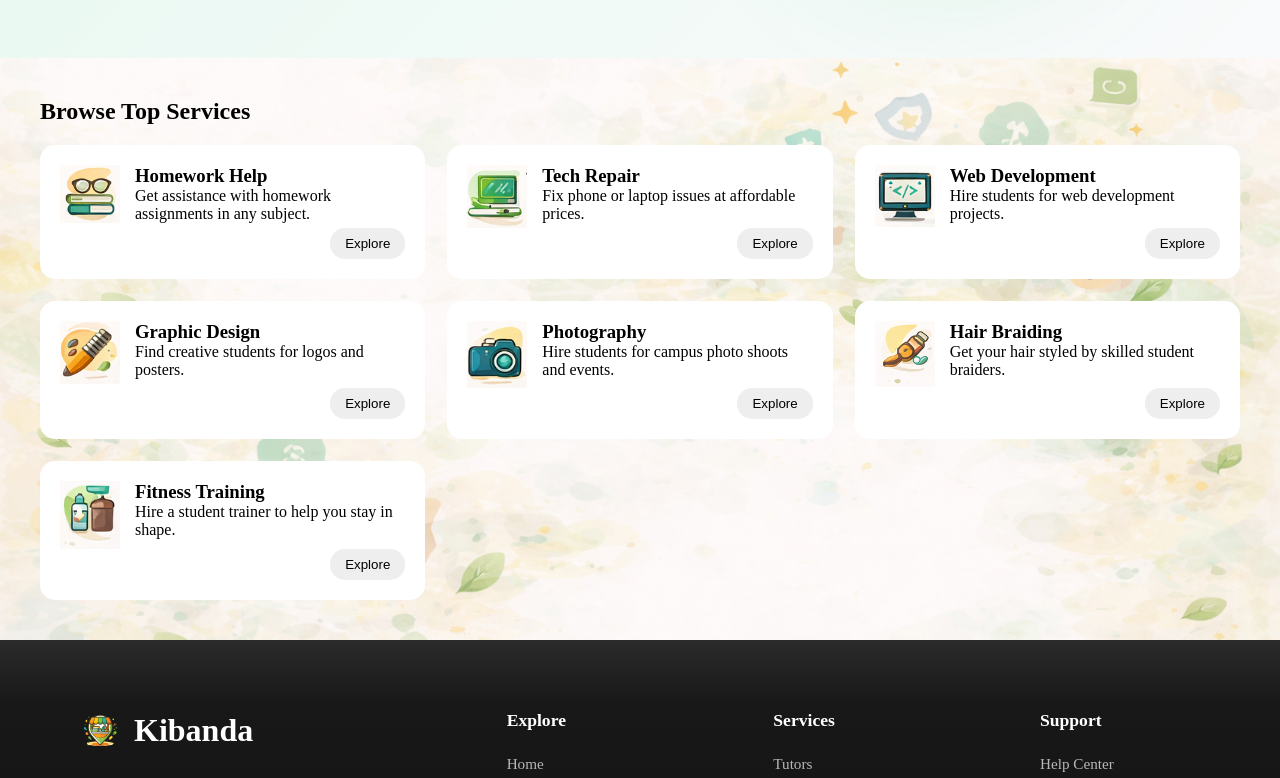
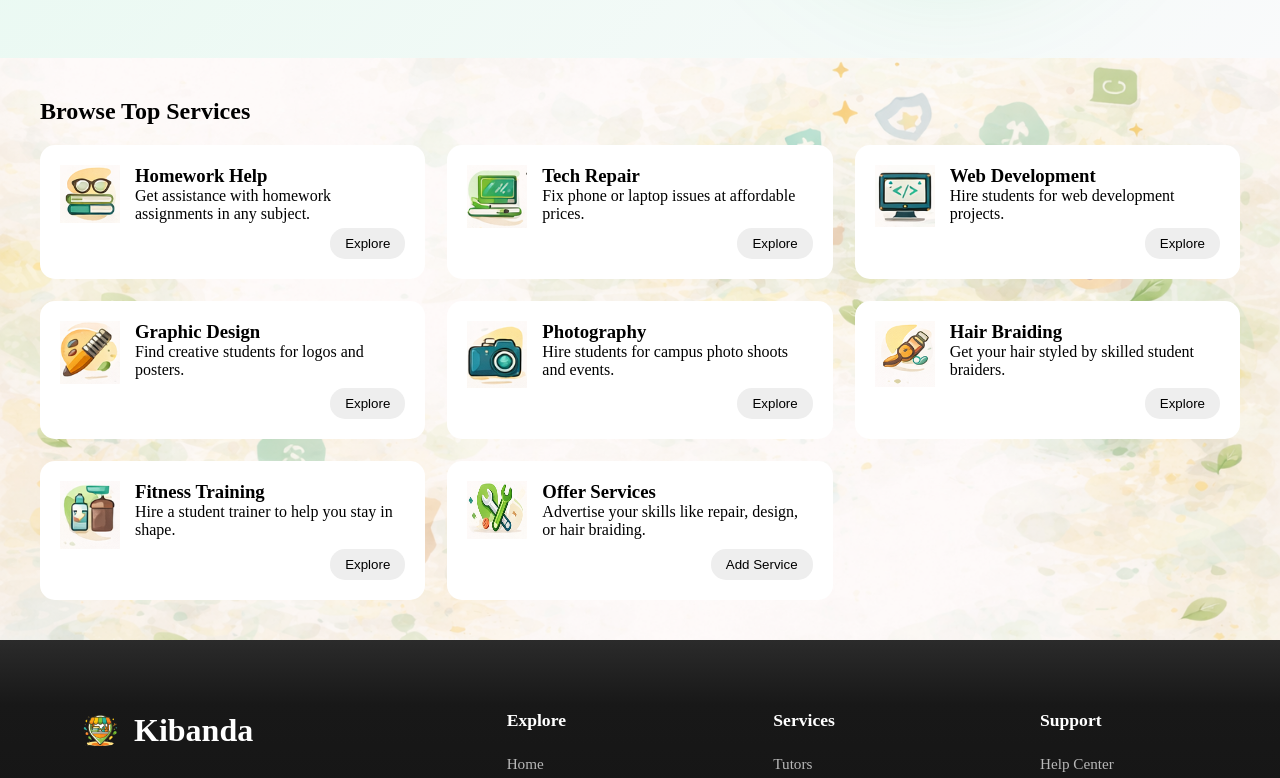
Before and after one commit to josephgakono/Kibanda, a React (Vite) app: page /services in a window 1280 px wide. Shown: the part 522-1300 px from the top of the page. Built offline with nearby package versions, Linux system fonts and the light colour scheme; no server answers; sample sign-in values are in the browser's storage.

Commit message:
improve  services page with search, category filters, and listings navigation

```diff
--- a/src/App.css
+++ b/src/App.css
@@ -488,6 +488,31 @@
   border: none;
   padding: 8px 15px;
   border-radius: 15px;
+}
+
+.tab.active {
+  background: #4caf50;
+  color: white;
+}
+
+.no-services-message {
+  text-align: center;
+  padding: 40px 20px;
+  background: #fff;
+  border-radius: 18px;
+  box-shadow: 0 8px 20px rgba(0, 0, 0, 0.05);
+}
+
+.no-services-message h3 {
+  margin-bottom: 10px;
+}
+
+.no-services-message p {
+  color: #666;
+}
+
+.explore-btn {
+  cursor: pointer;
 }
 
 
--- a/src/pages/Listings.jsx
+++ b/src/pages/Listings.jsx
@@ -2,14 +2,20 @@ import React, { useEffect, useMemo, useState } from "react";
 import { auth, db } from "../firebase/firebase";
 import { Navigate } from "react-router-dom";
 import { collection, onSnapshot, orderBy, query } from "firebase/firestore";
+import { useSearchParams } from "react-router-dom";
 
 function Listings() {
   const user = auth.currentUser;
-
   const [services, setServices] = useState([]);
   const [loading, setLoading] = useState(true);
   const [errorMessage, setErrorMessage] = useState("");
-  const [activeCategory, setActiveCategory] = useState("All");
+  const [searchParams] = useSearchParams();
+  const categoryFromUrl = searchParams.get("category") || "All";
+  const [activeCategory, setActiveCategory] = useState(categoryFromUrl);
+
+  useEffect(() => {
+    setActiveCategory(categoryFromUrl);
+  }, [categoryFromUrl]);
 
   useEffect(() => {
     const servicesRef = collection(db, "services");
@@ -123,8 +129,7 @@ function Listings() {
         <div className="listings-state-card">
           <h3>No listings yet</h3>
           <p>
-            There are no services in this category yet. Time for humans to post
-            something useful.
+            There are no services in this category yet.
           </p>
         </div>
       )}
--- a/src/pages/Services.jsx
+++ b/src/pages/Services.jsx
@@ -1,10 +1,99 @@
-import React from "react";
+import React, { useMemo, useState } from "react";
+import { useNavigate } from "react-router-dom";
 
 function Services() {
+  const navigate = useNavigate();
+
+  const servicesData = [
+    {
+      id: 1,
+      title: "Homework Help",
+      description: "Get assistance with homework assignments in any subject.",
+      image: "/homework.png",
+      category: "Tutoring",
+    },
+    {
+      id: 2,
+      title: "Tech Repair",
+      description: "Fix phone or laptop issues at affordable prices.",
+      image: "/tech_repair.png",
+      category: "Tech Repair",
+    },
+    {
+      id: 3,
+      title: "Web Development",
+      description: "Hire students for web development projects.",
+      image: "/web_development.png",
+      category: "Web Development",
+    },
+    {
+      id: 4,
+      title: "Graphic Design",
+      description: "Find creative students for logos and posters.",
+      image: "/graphic_design.png",
+      category: "Graphic Design",
+    },
+    {
+      id: 5,
+      title: "Photography",
+      description: "Hire students for campus photo shoots and events.",
+      image: "/photography.png",
+      category: "Photography",
+    },
+    {
+      id: 6,
+      title: "Hair Braiding",
+      description: "Get your hair styled by skilled student braiders.",
+      image: "/braiding.png",
+      category: "Hair Braiding",
+    },
+    {
+      id: 7,
+      title: "Fitness Training",
+      description: "Hire a student trainer to help you stay in shape.",
+      image: "/fitness.png",
+      category: "Other",
+    },
+    {
+      id: 8,
+      title: "Offer Services",
+      description:
+        "Advertise your skills like repair, design, or hair braiding.",
+      image: "/services.png",
+      category: "Other",
+      action: "/add-service",
+    },
+  ];
+
+  const [searchTerm, setSearchTerm] = useState("");
+  const [selectedCategory, setSelectedCategory] = useState("All");
+
+  const filteredServices = useMemo(() => {
+    return servicesData.filter((service) => {
+      const matchesCategory =
+        selectedCategory === "All" || service.category === selectedCategory;
+
+      const matchesSearch =
+        service.title.toLowerCase().includes(searchTerm.toLowerCase()) ||
+        service.description.toLowerCase().includes(searchTerm.toLowerCase()) ||
+        service.category.toLowerCase().includes(searchTerm.toLowerCase());
+
+      return matchesCategory && matchesSearch;
+    });
+  }, [searchTerm, selectedCategory]);
+
+  const handleExplore = (service) => {
+    if (service.action) {
+      navigate(service.action);
+      return;
+    }
+
+    navigate(`/listings?category=${encodeURIComponent(service.category)}`);
+  };
+  const handleSearchClick = () => {};
+
   return (
-    <>
     <section className="services-page">
-        {/* HERO */}
       <div className="hero">
         <div className="services-left">
           <h1>Services</h1>
@@ -12,20 +101,52 @@ function Services() {
 
           <div className="search-bar">
             <span className="search-icon">⌕</span>
-              <input type="text" placeholder="Search services..." />
-              <button>Search</button>
+            <input
+              type="text"
+              placeholder="Search services..."
+              value={searchTerm}
+              onChange={(e) => setSearchTerm(e.target.value)}
+            />
+            <button onClick={handleSearchClick}>Search</button>
           </div>
 
           <div className="category-tabs">
-              <button className="tab active">All</button>
-              <button className="tab">Tutoring</button>
-              <button className="tab">Repair & Tech</button>
-              <button className="tab">Creative</button>
-              <button className="tab">More ⌄</button>
+            <button
+              className={`tab ${selectedCategory === "All" ? "active" : ""}`}
+              onClick={() => setSelectedCategory("All")}
+            >
+              All
+            </button>
+
+            <button
+              className={`tab ${selectedCategory === "Tutoring" ? "active" : ""}`}
+              onClick={() => setSelectedCategory("Tutoring")}
+            >
+              Tutoring
+            </button>
+
+            <button
+              className={`tab ${selectedCategory === "Tech Repair" ? "active" : ""}`}
+              onClick={() => setSelectedCategory("Tech Repair")}
+            >
+              Repair & Tech
+            </button>
+
+            <button
+              className={`tab ${selectedCategory === "Graphic Design" ? "active" : ""}`}
+              onClick={() => setSelectedCategory("Graphic Design")}
+            >
+              Creative
+            </button>
+
+            <button
+              className={`tab ${selectedCategory === "Other" ? "active" : ""}`}
+              onClick={() => setSelectedCategory("Other")}
+            >
+              More ⌄
+            </button>
           </div>
         </div>
-
-
 
         <div className="hero-animation">
           <div className="center-logo">
@@ -40,94 +161,38 @@ function Services() {
         </div>
       </div>
 
-        {/* TOP SERVICES */}
       <div className="top-services-section">
         <h2>Browse Top Services</h2>
 
+        {filteredServices.length === 0 ? (
+          <div className="no-services-message">
+            <h3>No services found</h3>
+            <p>Try another search or category.</p>
+          </div>
+        ) : (
           <div className="services-grid">
-            {/* CARD */}
-            <div className="service-card">
+            {filteredServices.map((service) => (
+              <div className="service-card" key={service.id}>
                 <div className="service-top">
-                <img src="/homework.png" />
+                  <img src={service.image} alt={service.title} />
                   <div>
-                  <h3>Homework Help</h3>
-                  <p>
-                    Get assistance with homework assignments in any subject.
-                  </p>
+                    <h3>{service.title}</h3>
+                    <p>{service.description}</p>
                   </div>
                 </div>
-              <button className="explore-btn">Explore</button>
+
+                <button
+                  className="explore-btn"
+                  onClick={() => handleExplore(service)}
+                >
+                  {service.action ? "Add Service" : "Explore"}
+                </button>
               </div>
-
-            <div className="service-card">
-              <div className="service-top">
-                <img src="/tech_repair.png" />
-                <div>
-                  <h3>Tech Repair</h3>
-                  <p>Fix phone or laptop issues at affordable prices.</p>
+            ))}
           </div>
-              </div>
-              <button className="explore-btn">Explore</button>
-            </div>
-
-            <div className="service-card">
-              <div className="service-top">
-                <img src="/web_development.png" />
-                <div>
-                  <h3>Web Development</h3>
-                  <p>Hire students for web development projects.</p>
-                </div>
-              </div>
-              <button className="explore-btn">Explore</button>
-            </div>
-
-            <div className="service-card">
-              <div className="service-top">
-                <img src="/graphic_design.png" />
-                <div>
-                  <h3>Graphic Design</h3>
-                  <p>Find creative students for logos and posters.</p>
-                </div>
-              </div>
-              <button className="explore-btn">Explore</button>
-            </div>
-
-            <div className="service-card">
-              <div className="service-top">
-                <img src="/photography.png" />
-                <div>
-                  <h3>Photography</h3>
-                  <p>Hire students for campus photo shoots and events.</p>
-                </div>
-              </div>
-              <button className="explore-btn">Explore</button>
-            </div>
-
-            <div className="service-card">
-              <div className="service-top">
-                <img src="/braiding.png" />
-                <div>
-                  <h3>Hair Braiding</h3>
-                  <p>Get your hair styled by skilled student braiders.</p>
-                </div>
-              </div>
-              <button className="explore-btn">Explore</button>
-            </div>
-
-            <div className="service-card">
-              <div className="service-top">
-                <img src="/fitness.png" />
-                <div>
-                  <h3>Fitness Training</h3>
-                  <p>Hire a student trainer to help you stay in shape.</p>
-                </div>
-              </div>
-              <button className="explore-btn">Explore</button>
-            </div>
-          </div>
+        )}
       </div>
     </section>
-    </>
   );
 }
 
```
Lines whose indentation alone changed are shown as unchanged.
